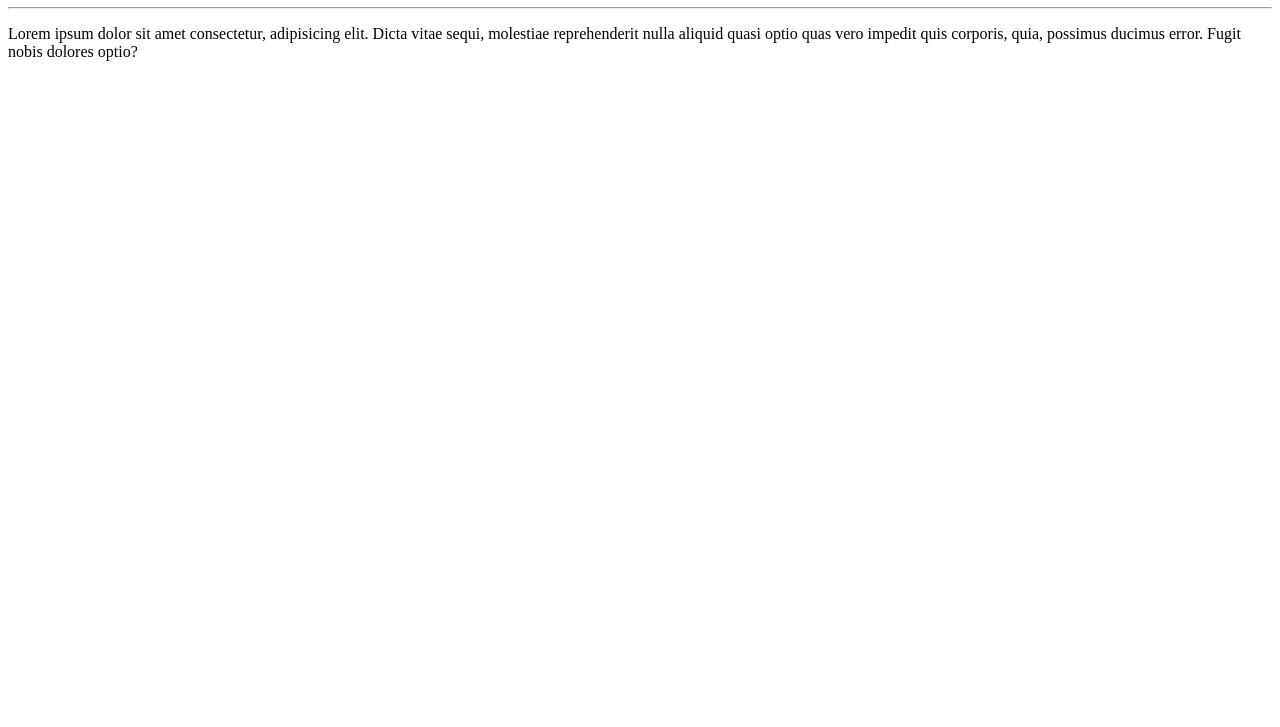
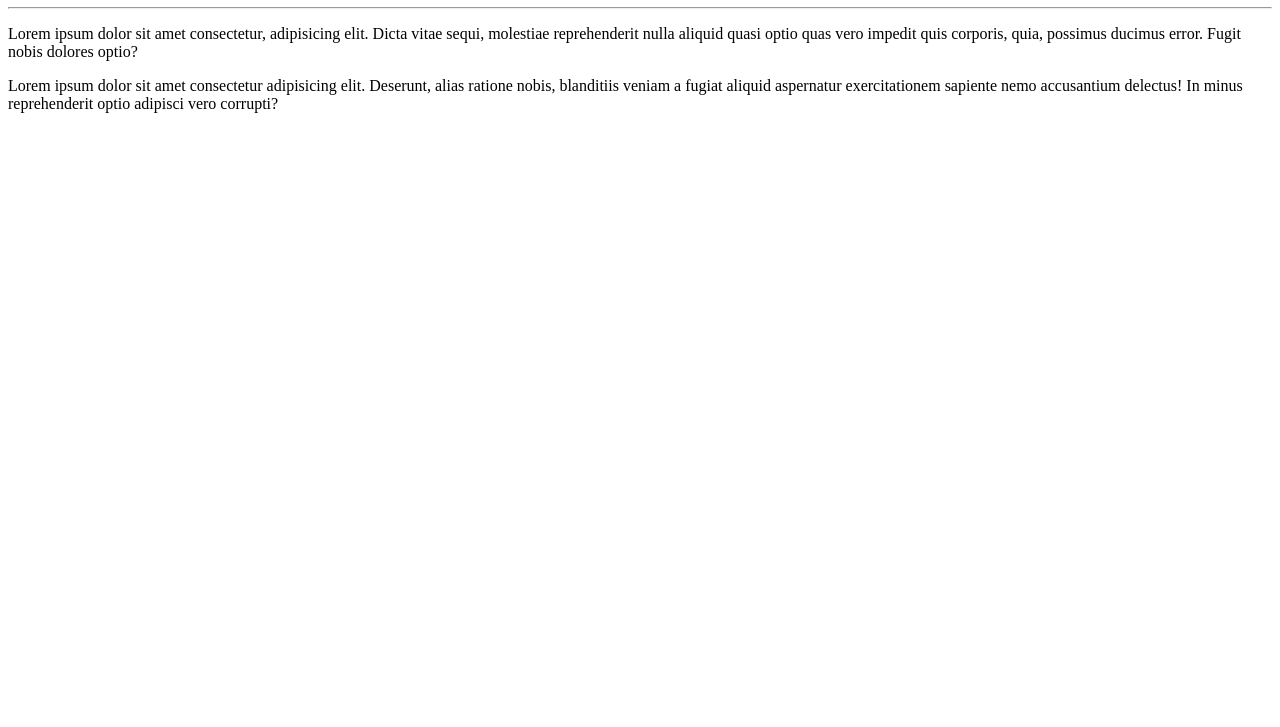
Before and after one commit to paula-309/Ola-Planeta, a plain HTML site: page site-exemplo/index.html in a window 1280 px wide. Shown: the part 73-800 px from the top of the page. Drawn offline with Linux system fonts and the light colour scheme.

Commit message:
Adicionei mais um parágrafo

```diff
--- a/site-exemplo/index.html
+++ b/site-exemplo/index.html
@@ -10,5 +10,6 @@
     <h1>Olá, Planeta!</h1>
     <hr>
     <p>Lorem ipsum dolor sit amet consectetur, adipisicing elit. Dicta vitae sequi, molestiae reprehenderit nulla aliquid quasi optio quas vero impedit quis corporis, quia, possimus ducimus error. Fugit nobis dolores optio?</p>
+    <p>Lorem ipsum dolor sit amet consectetur adipisicing elit. Deserunt, alias ratione nobis, blanditiis veniam a fugiat aliquid aspernatur exercitationem sapiente nemo accusantium delectus! In minus reprehenderit optio adipisci vero corrupti?</p>
 </body>
 </html>
```
